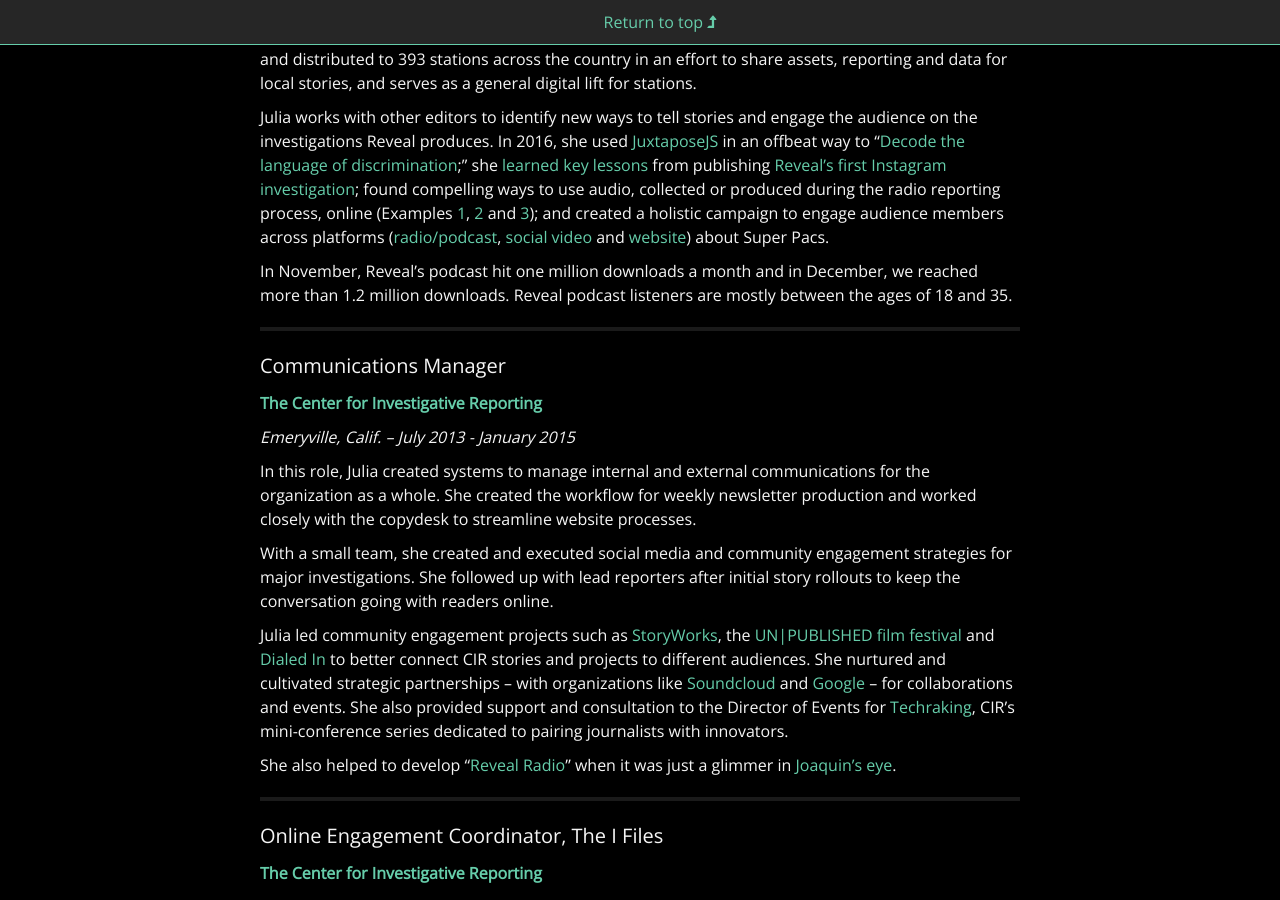
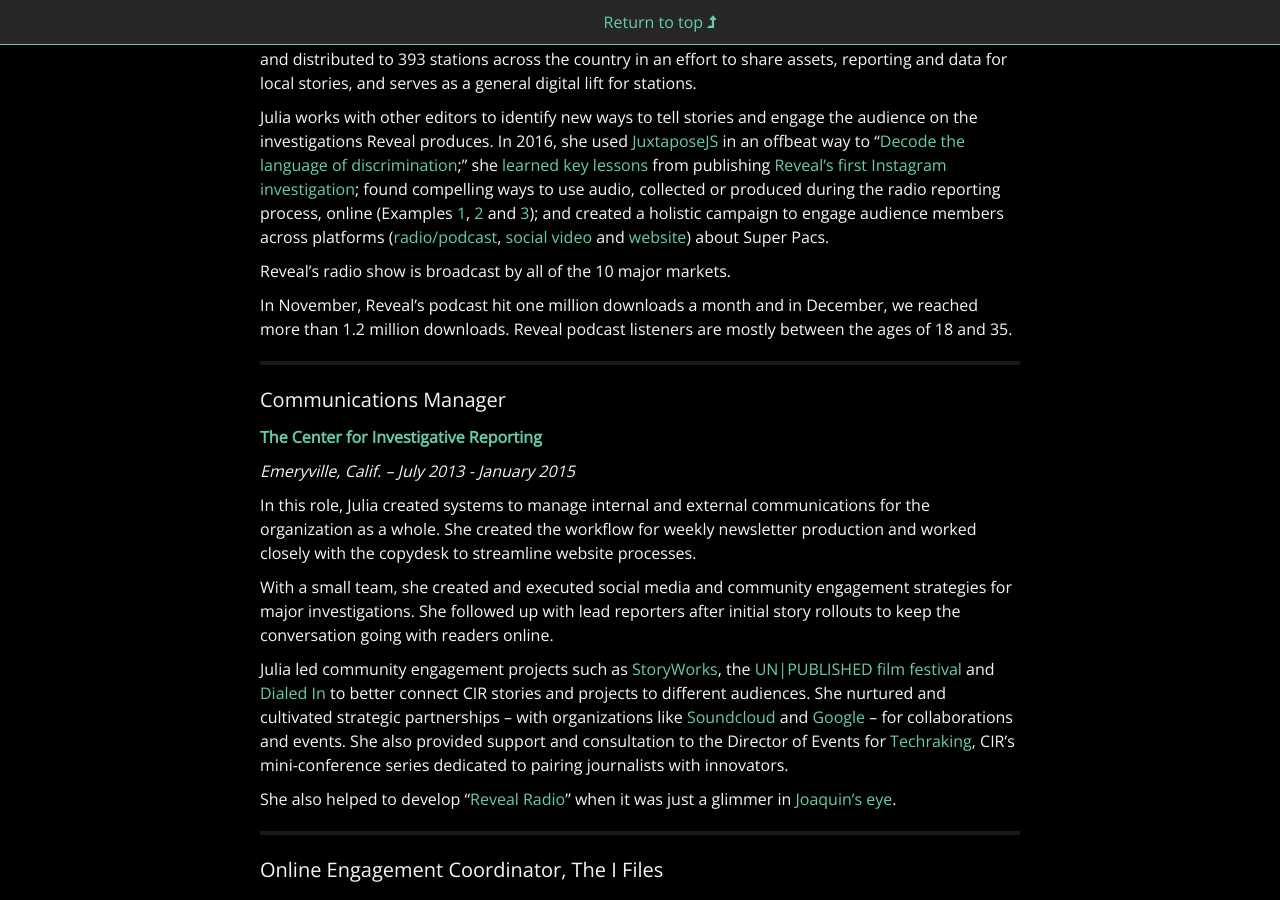
Before and after one commit to juliachanb/juliachanb.github.io, a Jekyll site: the page built from pages/resume.md, in a window 1280 px wide and 900 px high, scrolled down 416 px. Built offline with Jekyll 4.4.1, drawn with Linux system fonts in a browser that asks for light colours; nearby versions of some CDN libraries; some web fonts are replaced.

Commit message:
added radio stats

```diff
--- a/pages/resume.md
+++ b/pages/resume.md
@@ -20,6 +20,8 @@
 She's led the production of digital content for [67 Reveal episodes](https://www.revealnews.org/episodes) – and counting. She works collaboratively with teams across the organization to make decisions on publishing and engagement strategies for stories, shows and Reveal's larger investigations. Some of this work is then packaged for and distributed to 393 stations across the country in an effort to share assets, reporting and data for local stories, and serves as a general digital lift for stations.
 
 Julia works with other editors to identify new ways to tell stories and engage the audience on the investigations Reveal produces. In 2016, she used [JuxtaposeJS](https://juxtapose.knightlab.com/) in an offbeat way to "[Decode the language of discrimination](https://www.revealnews.org/blog/decoding-the-language-of-discrimination/);" she [learned key lessons](http://www.poynter.org/2016/4-lessons-from-reveals-serialized-instagram-investigation/428047/) from publishing [Reveal's first Instagram investigation](https://www.revealnews.org/article/bad-deals-the-perils-of-bargaining-for-justice/); found compelling ways to use audio, collected or produced during the radio reporting process, online (Examples [1](https://www.revealnews.org/article/portraits-of-a-trump-supporter/), [2](https://twitter.com/juliachanb/status/761687005826732032) and [3](https://www.revealnews.org/article/caught-on-tape-the-presidential-edition/)); and created a holistic campaign to engage audience members across platforms ([radio/podcast](https://soundcloud.com/thisisreveal/unpacking-super-pacs#t=11:44), [social video](https://www.facebook.com/ThisIsReveal/videos/1031704153587169/?hc_ref=SEARCH) and [website](https://www.revealnews.org/article/pop-quiz-unpacking-super-pacs/)) about Super Pacs.
+
+Reveal's radio show is broadcast by all of the 10 major markets.
 
 In November, Reveal's podcast hit one million downloads a month and in December, we reached more than 1.2 million downloads. Reveal podcast listeners are mostly between the ages of 18 and 35.
 
```
